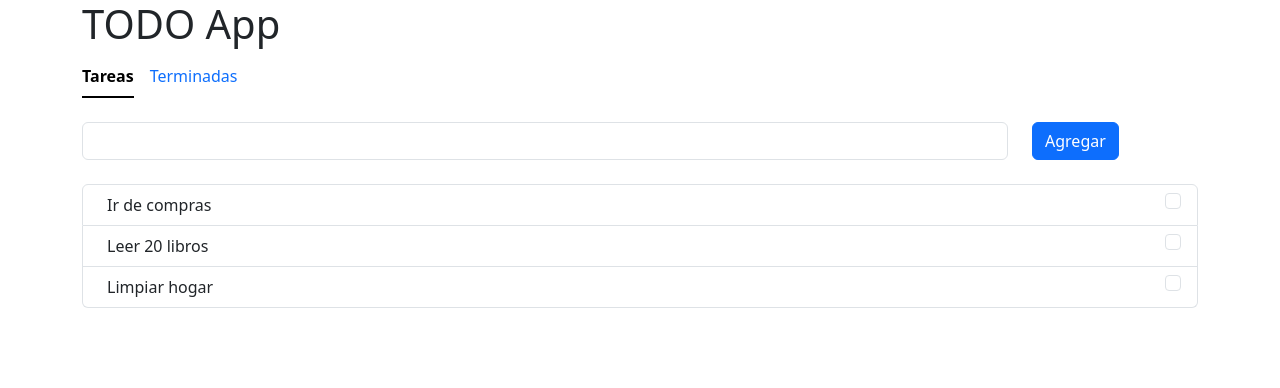
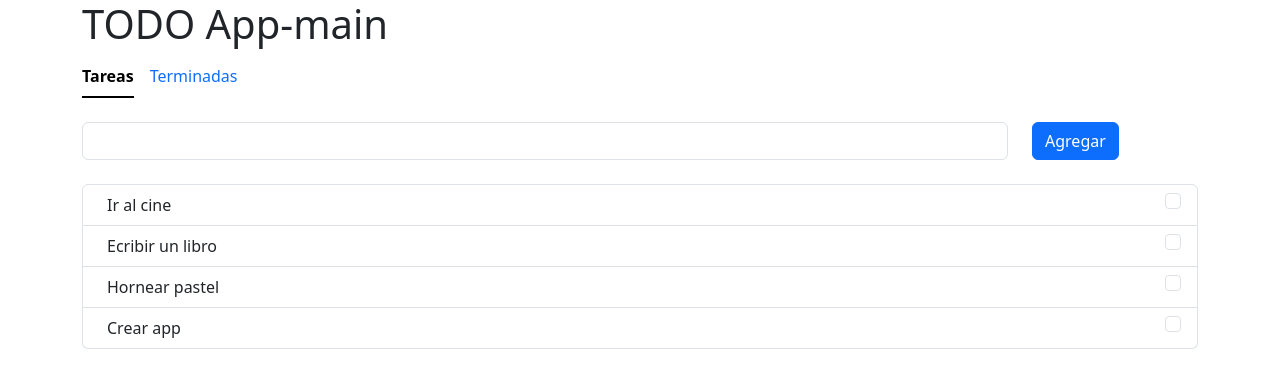
Before and after one commit to Steel64/Project_TodoApp, a React (Vite) app: page / in a window 1280 px wide. Shown: the top 388 px of the page. Built offline with nearby package versions, Linux system fonts and the light colour scheme.

Commit message:
MainPage-tareas incompleto

```diff
--- /dev/null
+++ b/src/components/Formulario.tsx
@@ -0,0 +1,16 @@
+const Formulario = () => {
+    return <div className="mt-4">
+        { /* Formulario */ }
+        <div className="row">
+            <div className="col-md-10">
+                <input className="form-control" type="text" />
+            </div>
+            <div className="col-md-2">
+                <button className="btn btn-primary" type="button">
+                    Agregar
+                </button>
+            </div>
+        </div>
+    </div>
+}
+export default Formulario
--- /dev/null
+++ b/src/components/ListaTODOS.tsx
@@ -0,0 +1,27 @@
+export interface ToDo {
+    id : number
+    descripcion : string
+}
+
+interface ListaTODOS {
+    TODOS : ToDo[]
+}
+
+const ListaTODOS = (props: ListaTODOS) => {
+    return <div className="mt-4">
+        { /*lista TODOs */ }
+        <ul className="list-group">
+            {
+                props.TODOS.map((elemento:ToDo)=> {
+                    return <li className="list-group-item d-flex justify-content-between align-items-start">
+                        <div className="ms-2 me-auto">
+                            { elemento.descripcion }
+                        </div>
+                        <input className="form-check-input mt-0" type="checkbox"/>
+                    </li>
+                })
+            }
+        </ul>
+    </div>
+}
+export default ListaTODOS
--- /dev/null
+++ b/src/components/Navegacion.tsx
@@ -0,0 +1,18 @@
+const Navegacion = () => {
+    return <div>
+        { /* Seccion de tabs */ }
+        <ul className="nav nav-underline">
+            <li className="nav-item">
+                <a className="nav-link active" href="#">
+                    Tareas
+                </a>
+            </li>
+            <li className="nav-item">
+                <a className="nav-link" href="#">
+                    Terminadas
+                </a>
+            </li>
+        </ul>
+    </div>
+}
+export default Navegacion
--- /dev/null
+++ b/src/components/Titulo.tsx
@@ -0,0 +1,10 @@
+interface TituloProps {
+    texto: string
+}
+
+const Titulo = (props: TituloProps) => {
+    return <div>
+        <h1>{props.texto}</h1>
+    </div>
+}
+export default Titulo
--- a/src/pages/MainPages.tsx
+++ b/src/pages/MainPages.tsx
@@ -1,57 +1,20 @@
+import Formulario from "../components/Formulario"
+import ListaTODOS, { type ToDo } from "../components/ListaTODOS"
+import Navegacion from "../components/Navegacion"
+import Titulo from "../components/Titulo"
+
 const MainPage = () => {
+    const listaTODOS : ToDo[] = [
+        {id: 1, descripcion: "Ir al cine"},
+        {id: 2, descripcion: "Ecribir un libro"},
+        {id: 3, descripcion: "Hornear pastel"},
+        {id: 4, descripcion: "Crear app"}
+    ]
     return <div className="container">
-        <h1>TODO App</h1>
-        <div>
-            { /* Seccion de tabs */ }
-            <ul className="nav nav-underline">
-                <li className="nav-item">
-                    <a className="nav-link active" href="#">
-                        Tareas
-                    </a>
-                </li>
-                <li className="nav-item">
-                    <a className="nav-link" href="#">
-                        Terminadas
-                    </a>
-                </li>
-            </ul>
-        </div>
-        <div className="mt-4">
-            { /* Formulario */ }
-            <div className="row">
-                <div className="col-md-10">
-                    <input className="form-control" type="text" />
-                </div>
-                <div className="col-md-2">
-                    <button className="btn btn-primary" type="button">
-                        Agregar
-                    </button>
-                </div>
-            </div>
-        </div>
-        <div className="mt-4">
-            { /*lista TODOs */ }
-            <ul className="list-group">
-                <li className="list-group-item d-flex justify-content-between align-items-start">
-                    <div className="ms-2 me-auto">
-                        Ir de compras
-                    </div>
-                    <input  className="form-check-input mt-0" type="checkbox"/>
-                </li>
-                <li className="list-group-item d-flex justify-content-between align-items-start">
-                    <div className="ms-2 me-auto">
-                        Leer 20 libros
-                    </div>
-                    <input  className="form-check-input mt-0" type="checkbox"/>
-                </li>
-                <li className="list-group-item d-flex justify-content-between align-items-start">
-                    <div className="ms-2 me-auto">
-                        Limpiar hogar
-                    </div>
-                    <input  className="form-check-input mt-0" type="checkbox"/>
-                </li>
-            </ul>
-        </div>
-        </div>
+        <Titulo texto="TODO App-main" />
+        <Navegacion />
+        <Formulario />
+        <ListaTODOS TODOS={listaTODOS}/>
+    </div>
 }
 export default MainPage
```
